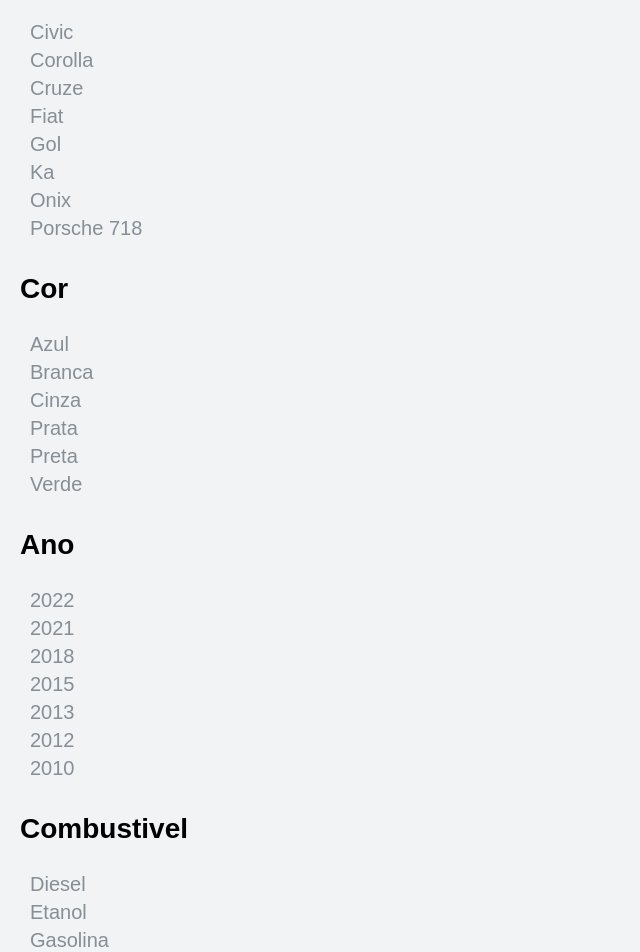
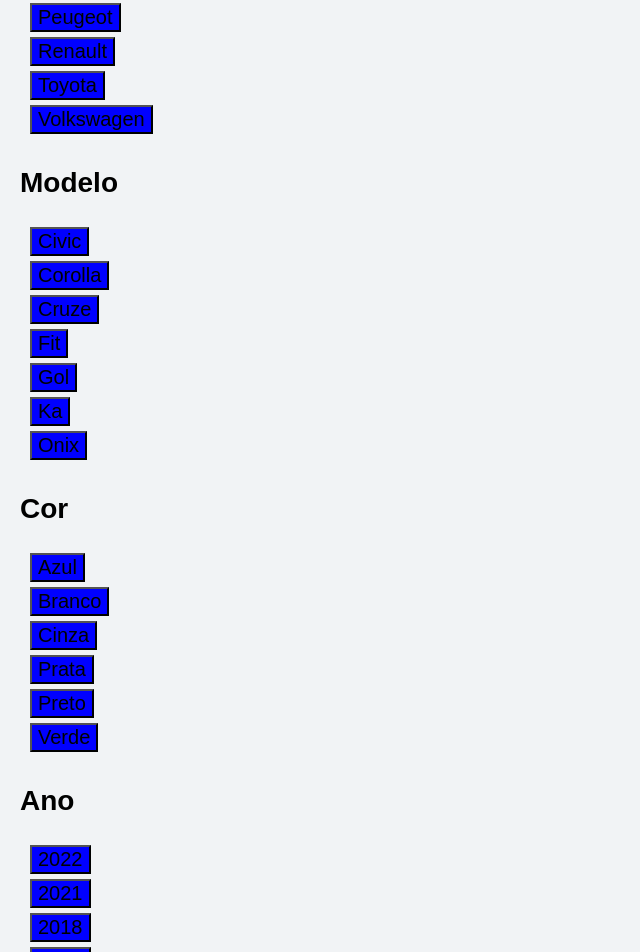
Before and after one commit to groupZeroSeven/front, a Next.js app: page / in a window 1280 px wide. Shown: the part 1080-2032 px from the top of the page, without its empty margins (0-640 px from the left). Built offline with nearby package versions, Linux system fonts and the light colour scheme; no server answers; sample sign-in values are in the browser's storage.

Commit message:
feat: add filter functionality

```diff
--- a/pages/index.tsx
+++ b/pages/index.tsx
@@ -3,6 +3,7 @@
 import { Filter } from '@/src/components/filter';
 import { Footer } from '@/src/components/footer';
 import { Header } from '@/src/components/header';
+import { ConfirmModal } from '@/src/components/Modals/Confirm';
 import { CreateAdvertModal } from '@/src/components/Modals/Create Advert';
 import { EditAdvertModal } from '@/src/components/Modals/Edit Advert';
 import { ProductCard } from '@/src/components/ProductCard';
@@ -26,7 +27,7 @@
 
   const [advertSelected, setAdvertSelected] = useState<string>();
 
-  const { adverts, getAdverts } = useContext(AdvertsContext);
+  const { adverts, getAdverts, isConfirmModal, filteredAdverts } = useContext(AdvertsContext);
 
   function editAdvert(id: string) {
     setAdvertSelected(id);
@@ -39,6 +40,7 @@
 
   return (
     <>
+      {isConfirmModal && <ConfirmModal message='Criado' title='Sucesso!'/>}
       {isCreateAdvertModal && <CreateAdvertModal />}
       {isEditAdvertModal && <EditAdvertModal id={advertSelected} />}
       <Header />
@@ -50,7 +52,7 @@
       </BannerStyled>
       <MainStyled>
         <aside>
-          <Filter />
+          <Filter/>
         </aside>
         <div>
           <div>
@@ -69,9 +71,9 @@
             </Button_big_text>
           </div>
           <ul>
-            {adverts && (
-              <>
-                {adverts?.map((advert: any, i: any) => (
+            {
+              filteredAdverts ? (
+                filteredAdverts.map((advert: any, i: any) => (
                   <button
                     key={i}
                     id={advert.id}
@@ -90,9 +92,32 @@
                       price={`R$: ${advert.price}`}
                     />
                   </button>
-                ))}
-              </>
-            )}
+                ))
+              ) : null
+            }
+            {adverts ? !filteredAdverts ? (
+                adverts.map((advert: any, i: any) => (
+                  <button
+                    key={i}
+                    id={advert.id}
+                    onClick={() => {
+                      editAdvert(advert.id);
+                    }}
+                  >
+                    <ProductCard
+                      img={advert.banner}
+                      title={`${advert.brand} - ${advert.model}`}
+                      desc={advert.description}
+                      imageProfile="/image/profile.png"
+                      nameProfile="Samuel Pereira"
+                      km={advert.mileage}
+                      age={advert.year}
+                      price={`R$: ${advert.price}`}
+                    />
+                  </button>
+                ))
+            ): null : null}
+
           </ul>
           <div className="filterbutton">
             <ButtonBig
--- a/src/components/filter.tsx
+++ b/src/components/filter.tsx
@@ -1,61 +1,190 @@
+import { useContext, useEffect, useState } from "react"
+import { iAdvert } from "../interfaces/adverts"
 import { FilterStyled } from "../styles/containers"
 import { Heading_4_600, Heading_6_500 } from "../styles/global"
 import { ButtonBig } from "./button-big"
+import { AdvertsContext } from "../contexts/advertsContext"
 
 export const Filter = () => {
+  const { adverts, setFilteredAdverts, brands, filteredAdverts } = useContext(AdvertsContext);
 
+  const [markedBrand, setMarkedBrand] = useState<string>("")
+  const [markedModel, setMarkedModel] = useState<string>("")
+  const [markedColor, setMarkedColor] = useState<string>("")
+  const [markedYear, setMarkedYear] = useState<string>("")
+  const [markedFuel, setMarkedFuel] = useState<string>("")
+
+  const models = ["Civic", "Corolla", "Cruze", "Fit", "Gol", "Ka", "Onix"]
+  const colors = ["Azul", "Branco", "Cinza", "Prata", "Preto", "Verde"]
+  const years = ["2022", "2021", "2018", "2015", "2013", "2012", "2010"]
+  const fuels = ["Flex", "Híbrido", "Elétrico"]
+
+  const handleBrandMarked = (
+    event: React.MouseEvent<HTMLButtonElement>
+  ): void => {
+    setMarkedBrand(event.currentTarget.value);
+  };
+
+  const handleModelMarked = (
+    event: React.MouseEvent<HTMLButtonElement>
+  ): void => {
+    setMarkedModel(event.currentTarget.value);
+  };
+
+  const handleColorMarked = (
+    event: React.MouseEvent<HTMLButtonElement>
+  ): void => {
+    setMarkedColor(event.currentTarget.value);
+  };
+
+  const handleYearMarked = (
+    event: React.MouseEvent<HTMLButtonElement>
+  ): void => {
+    setMarkedYear(event.currentTarget.value);
+  };
+
+  const handleFuelMarked = (
+    event: React.MouseEvent<HTMLButtonElement>
+  ): void => {
+    setMarkedFuel(event.currentTarget.value);
+  };
+
+  const resetFilter = () => {
+    setFilteredAdverts(null)
+    setMarkedBrand("")
+    setMarkedModel("")
+    setMarkedColor("")
+    setMarkedFuel("")
+    setMarkedYear("")
+  }
+
+  useEffect(() => {
+    if (filteredAdverts) {
+      const filter = filteredAdverts.filter((advert) => (advert.brand === markedBrand))
+      if (filter.length > 0) {
+        setFilteredAdverts(filter)
+      }
+  }
+  if (!filteredAdverts && adverts) {
+    const filter = adverts.filter((advert) => (advert.brand === markedBrand))
+    if (filter.length > 0) {
+      setFilteredAdverts(filter)
+    }
+  }
+  }, [markedBrand])
+
+  useEffect(() => {
+    if (filteredAdverts) {
+      const filter = filteredAdverts.filter((advert) => {
+        if (advert.model.includes(markedModel.toLocaleLowerCase())) {
+          return advert
+        }
+      })
+      if (filter.length > 0) {
+        setFilteredAdverts(filter)
+      }
+  }
+  if (!filteredAdverts && adverts) {
+    const filter = adverts.filter((advert) => {
+      if (advert.model.includes(markedModel.toLocaleLowerCase())) {
+        return advert
+      }
+    })
+    if (filter.length > 0) {
+      setFilteredAdverts(filter)
+    }
+  }
+
+  }, [markedModel])
+
+  useEffect(() => {
+    if (filteredAdverts) {
+      const filter = filteredAdverts.filter((advert) => (advert.color.toLocaleLowerCase() === markedColor.toLocaleLowerCase()))
+      if (filter.length > 0) {
+        setFilteredAdverts(filter)
+      }
+    }
+    if (!filteredAdverts && adverts) {
+      const filter = adverts.filter((advert) => (advert.color.toLocaleLowerCase() === markedColor.toLocaleLowerCase()))
+      if (filter.length > 0) {
+        setFilteredAdverts(filter)
+      }
+  }
+
+  }, [markedColor])
+
+  useEffect(() => {
+    if (filteredAdverts) {
+      const filter = filteredAdverts.filter((advert) => (advert.year === markedYear))
+      if (filter.length > 0) {
+        setFilteredAdverts(filter)
+      }
+    }
+    if (!filteredAdverts && adverts) {
+      const filter = adverts.filter((advert) => (advert.year === markedYear))
+      if (filter.length > 0) {
+        setFilteredAdverts(filter)
+      }
+    }
+  }, [markedYear])
+
+  useEffect(() => {
+    if (filteredAdverts) {
+      const filter = filteredAdverts.filter((advert) => (advert.fuel === markedFuel))
+      if (filter.length > 0) {
+        setFilteredAdverts(filter)
+      }
+    }
+    if (!filteredAdverts && adverts) {
+      const filter = adverts.filter((advert) => (advert.fuel === markedFuel))
+      if (filter.length > 0) {
+        setFilteredAdverts(filter)
+      }
+    }
+  }, [markedFuel])
     return(
         <>
             <FilterStyled>
                 <ul>
-                    <Heading_4_600>Marca</Heading_4_600>
-                    <li><Heading_6_500>General Motors</Heading_6_500></li>
-                    <li><Heading_6_500>Fiat</Heading_6_500></li>
-                    <li><Heading_6_500>Ford</Heading_6_500></li>
-                    <li><Heading_6_500>Honda</Heading_6_500></li>
-                    <li><Heading_6_500>Porche</Heading_6_500></li>
-                    <li><Heading_6_500>Volswagen</Heading_6_500></li>
+                <Heading_4_600>Marca</Heading_4_600>
+                    {
+                      brands.map((brand) => (
+                        <li key={brand}><button value={brand} onClick={handleBrandMarked} style={markedBrand === brand ? {backgroundColor: "red"} : {backgroundColor: "blue"}}><Heading_6_500>{brand}</Heading_6_500></button></li>
+                      ))
+                    }
                 </ul>
-
                 <ul>
                     <Heading_4_600>Modelo</Heading_4_600>
-                    <li><Heading_6_500>Civic</Heading_6_500></li>
-                    <li><Heading_6_500>Corolla</Heading_6_500></li>
-                    <li><Heading_6_500>Cruze</Heading_6_500></li>
-                    <li><Heading_6_500>Fiat</Heading_6_500></li>
-                    <li><Heading_6_500>Gol</Heading_6_500></li>
-                    <li><Heading_6_500>Ka</Heading_6_500></li>
-                    <li><Heading_6_500>Onix</Heading_6_500></li>
-                    <li><Heading_6_500>Porsche 718</Heading_6_500></li>
+                    {
+                      models.map((model) => (
+                        <li key={model}><button value={model} onClick={handleModelMarked} style={markedModel === model ? {backgroundColor: "red"} : {backgroundColor: "blue"}}><Heading_6_500>{model}</Heading_6_500></button></li>
+                      ))
+                    }
                 </ul>
-
                 <ul>
                     <Heading_4_600>Cor</Heading_4_600>
-                    <li><Heading_6_500>Azul</Heading_6_500></li>
-                    <li><Heading_6_500>Branca</Heading_6_500></li>
-                    <li><Heading_6_500>Cinza</Heading_6_500></li>
-                    <li><Heading_6_500>Prata</Heading_6_500></li>
-                    <li><Heading_6_500>Preta</Heading_6_500></li>
-                    <li><Heading_6_500>Verde</Heading_6_500></li>
+                    {
+                      colors.map((color) => (
+                        <li key={color}><button value={color} onClick={handleColorMarked} style={markedColor === color ? {backgroundColor: "red"} : {backgroundColor: "blue"}}><Heading_6_500>{color}</Heading_6_500></button></li>
+                      ))
+                    }
+
                 </ul>
 
                 <ul>
                     <Heading_4_600>Ano</Heading_4_600>
-                    <li><Heading_6_500>2022</Heading_6_500></li>
-                    <li><Heading_6_500>2021</Heading_6_500></li>
-                    <li><Heading_6_500>2018</Heading_6_500></li>
-                    <li><Heading_6_500>2015</Heading_6_500></li>
-                    <li><Heading_6_500>2013</Heading_6_500></li>
-                    <li><Heading_6_500>2012</Heading_6_500></li>
-                    <li><Heading_6_500>2010</Heading_6_500></li>
+                    {
+                      years.map((year) => (
+                        <li key={year}><button value={year} onClick={handleYearMarked} style={markedYear === year ? {backgroundColor: "red"} : {backgroundColor: "blue"}}><Heading_6_500>{year}</Heading_6_500></button></li>
+                      ))
+                    }
                 </ul>
 
                 <ul>
                     <Heading_4_600>Combustivel</Heading_4_600>
-                    <li><Heading_6_500>Diesel</Heading_6_500></li>
-                    <li><Heading_6_500>Etanol</Heading_6_500></li>
-                    <li><Heading_6_500>Gasolina</Heading_6_500></li>
-                    <li><Heading_6_500>Flex</Heading_6_500></li>
+                    {fuels.map((fuel) => (
+                      <li key={fuel}><button value={fuel} onClick={handleFuelMarked} style={markedFuel === fuel ? {backgroundColor: "red"} : {backgroundColor: "blue"}}><Heading_6_500>{fuel}</Heading_6_500></button></li>
+                    ))}
                 </ul>
                 <form>
                     <Heading_4_600>KM</Heading_4_600>
@@ -71,6 +200,7 @@
                         <input placeholder="Maximo"></input>
                     </div>
                 </form>
+                <button onClick={resetFilter}>Zerar filtros</button>
                  <div>
                     <ButtonBig   bgColor="var(--color-brand-2)" fontColor="var(--color-whiteFixed)" borderColor="var(--color-brand-2)">Ver anuncios</ButtonBig>
                 </div>
--- a/src/contexts/advertsContext.tsx
+++ b/src/contexts/advertsContext.tsx
@@ -17,7 +17,7 @@
   const [selectModelValues, setSelectModelValues] = React.useState<iModel[]>(
     []
   );
-
+  const [filteredAdverts, setFilteredAdverts] = React.useState<iAdvert[] | null>(null)
   const brands = [
     'Citroën',
     'Fiat',
@@ -138,6 +138,8 @@
         fuelType,
         isConfirmModal,
         setIsConfirmModal,
+        filteredAdverts,
+        setFilteredAdverts,
       }}
     >
       {children}
--- a/src/interfaces/adverts.ts
+++ b/src/interfaces/adverts.ts
@@ -2,7 +2,7 @@
 
 export interface IAdvertsProps {
   adverts: iAdvert[] | null;
-  getAdverts: Dispatch<SetStateAction<iAdvert[] | null>>;
+  getAdverts: () => Promise<void>;
   addAdverts: (data: any) => Promise<void>;
   delAdverts: (id: string) => Promise<void>;
   patchAdverts: (data: any, id: string) => Promise<void>;
@@ -25,6 +25,8 @@
   fuelType: (n: number) => '' | 'Flex' | 'Híbrido' | 'Elétrico';
   isConfirmModal: boolean;
   setIsConfirmModal: Dispatch<SetStateAction<boolean>>;
+  filteredAdverts: iAdvert[] | null;
+  setFilteredAdverts: React.Dispatch<React.SetStateAction<iAdvert[] | null>>;
 }
 
 export interface iCreateAdvertModalProps {
```
Also changed, not shown: src/components/Modals/Create Advert/index.tsx (+10 -3 lines).
